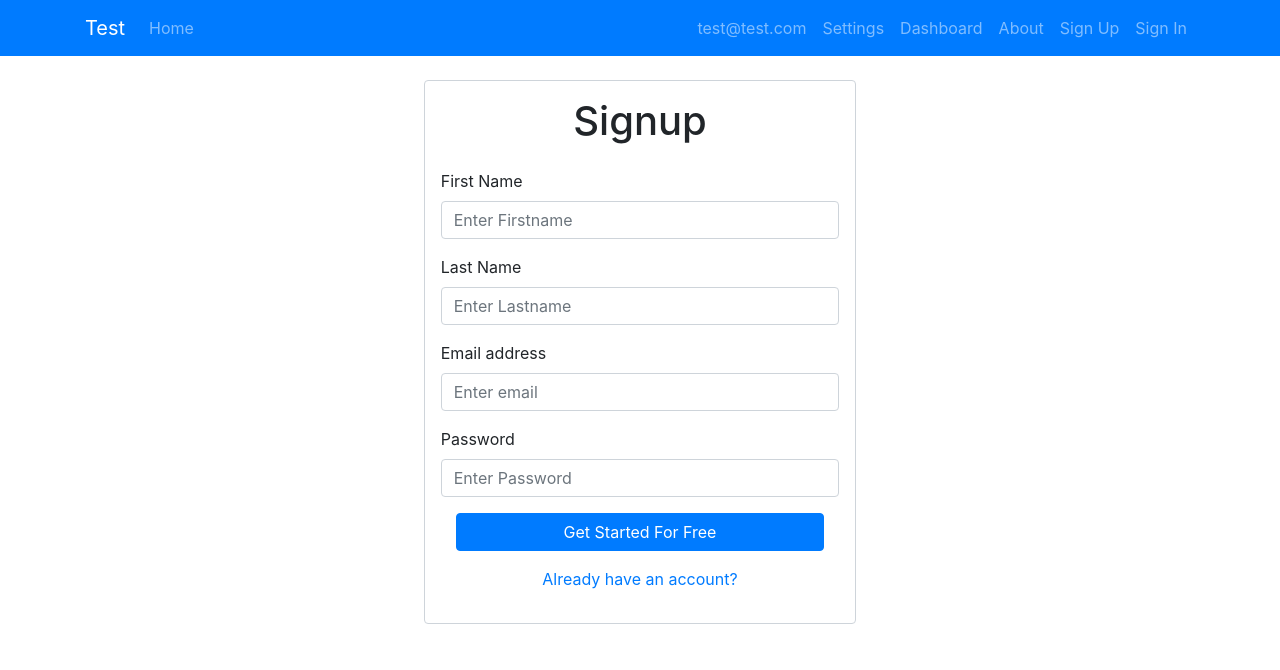
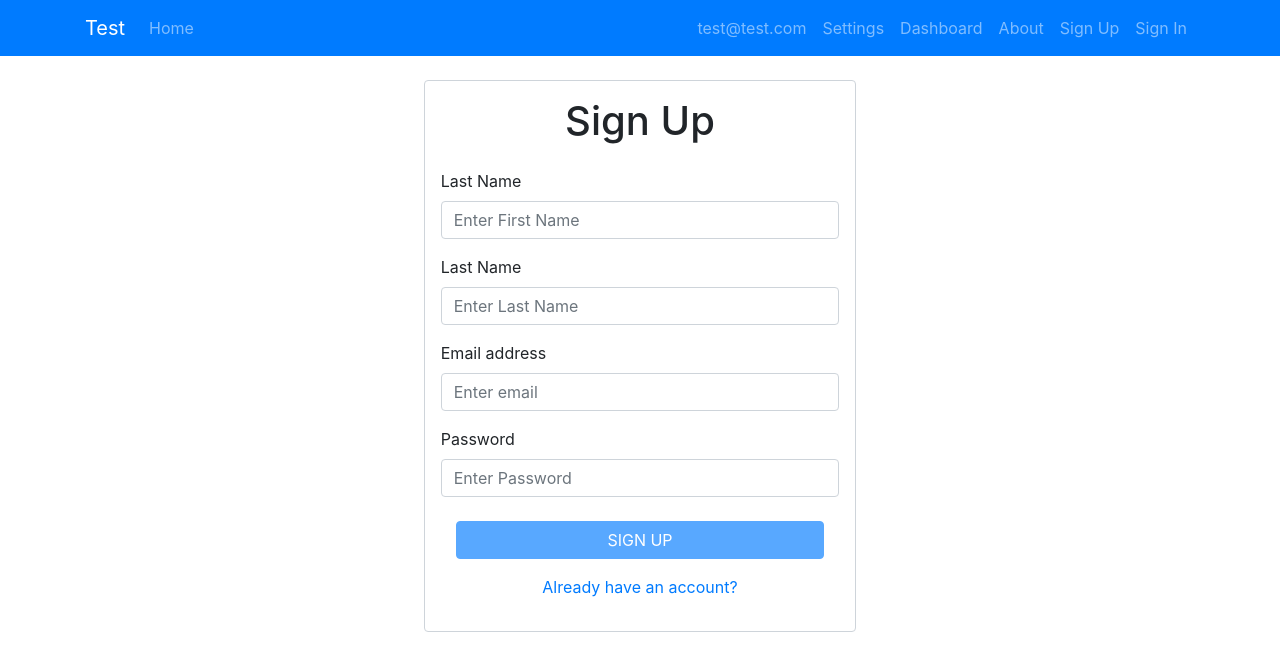
Before and after one commit to aderbalfarias/my-react, an Angular app: page /signup in a window 1280 px wide. Shown: the top 670 px of the page. Built offline with nearby package versions, Linux system fonts and the light colour scheme.

Commit message:
SignUp component adjusts

```diff
--- a/src/app/components/auth/signin/signin.component.html
+++ b/src/app/components/auth/signin/signin.component.html
@@ -56,7 +56,9 @@
                             </p>
                         </div> -->
                         <div class="form-group">
-                            <p class="text-center">Don't have account? <a routerLink="/signup" id="signup">Sign up here</a></p>
+                            <p class="text-center">Don't have account?
+                                <a routerLink="/signup" id="signup">Sign up here</a>
+                            </p>
                         </div>
                     </form>
                 </div>
--- a/src/app/components/auth/signup/signup.component.html
+++ b/src/app/components/auth/signup/signup.component.html
@@ -1,20 +1,3 @@
-<!-- <div class="row">
-    <div class="col-xs-12 col-sm-10 col-md-8 col-sm-offset-1 col-md-offset-2">
-        <form (ngSubmit)="onSignup(f)" #f="ngForm">
-            <div class="form-group">
-                <label for="email">Mail</label>
-                <input type="email" id="email" name="email" ngModel class="form-control">
-            </div>
-            <div class="form-group">
-                <label for="password">Password</label>
-                <input type="password" id="password" name="password" ngModel class="form-control">
-            </div>
-            <button class="btn btn-primary" type="submit" [disabled]="!f.valid">Sign Up</button>
-        </form>
-    </div>
-</div> -->
-
-
 <div class="container">
     <div class="row">
         <div class="col-md-5 mx-auto">
@@ -22,36 +5,58 @@
                 <div class="form login-form">
                     <div class="logo mb-3">
                         <div class="col-md-12 text-center">
-                            <h1>Signup</h1>
+                            <h1>Sign Up</h1>
                         </div>
                     </div>
-                    <form action="#" name="registration">
+                    <form (ngSubmit)="onSignUp(f)" #f="ngForm">
                         <div class="form-group">
-                            <label for="exampleInputEmail1">First Name</label>
-                            <input type="text" name="firstname" class="form-control" id="firstname" aria-describedby="emailHelp"
-                                placeholder="Enter Firstname">
+                            <label for="firstname">Last Name</label>
+                            <input ngModel
+                                type="text"
+                                name="firstname"
+                                id="firstname"
+                                class="form-control"
+                                placeholder="Enter First Name"
+                                required>
                         </div>
                         <div class="form-group">
-                            <label for="exampleInputEmail1">Last Name</label>
-                            <input type="text" name="lastname" class="form-control" id="lastname" aria-describedby="emailHelp"
-                                placeholder="Enter Lastname">
+                            <label for="lastname">Last Name</label>
+                            <input ngModel
+                                type="text"
+                                name="lastname"
+                                id="lastname"
+                                class="form-control"
+                                placeholder="Enter Last Name"
+                                required>
                         </div>
                         <div class="form-group">
-                            <label for="exampleInputEmail1">Email address</label>
-                            <input type="email" name="email" class="form-control" id="email" aria-describedby="emailHelp"
-                                placeholder="Enter email">
+                            <label for="email">Email address</label>
+                            <input ngModel
+                                type="email"
+                                name="email"
+                                id="email"
+                                class="form-control"
+                                placeholder="Enter email"
+                                required>
                         </div>
                         <div class="form-group">
-                            <label for="exampleInputEmail1">Password</label>
-                            <input type="password" name="password" id="password" class="form-control" aria-describedby="emailHelp"
-                                placeholder="Enter Password">
+                            <label for="password">Password</label>
+                            <input ngModel
+                                type="password"
+                                name="password"
+                                id="password"
+                                class="form-control"
+                                placeholder="Enter Password"
+                                required>
                         </div>
-                        <div class="col-md-12 text-center mb-3">
-                            <button type="submit" class=" btn btn-block mybtn btn-primary tx-tfm">Get Started For Free</button>
+                        <div class="col-md-12 text-center mt-4">
+                            <button type="submit" class="btn btn-block btn-primary text-uppercase" [disabled]="!f.valid">Sign Up</button>
                         </div>
-                        <div class="col-md-12 ">
+                        <div class="col-md-12 pt-3">
                             <div class="form-group">
-                                <p class="text-center"><a href="#" id="signin">Already have an account?</a></p>
+                                <p class="text-center">
+                                    <a routerLink="/signin" id="signin">Already have an account?</a>
+                                </p>
                             </div>
                         </div>
                     </form>
--- a/src/app/components/auth/signup/signup.component.ts
+++ b/src/app/components/auth/signup/signup.component.ts
@@ -15,6 +15,8 @@ export class SignupComponent implements OnInit {
     ngOnInit() {  }
 
     onSignup(form: NgForm) {
+        const firstname = form.value.firstname;
+        const lastname = form.value.lastname;
         const email = form.value.email;
         const password = form.value.password;
         this.authService.signupUser(email, password);
```
